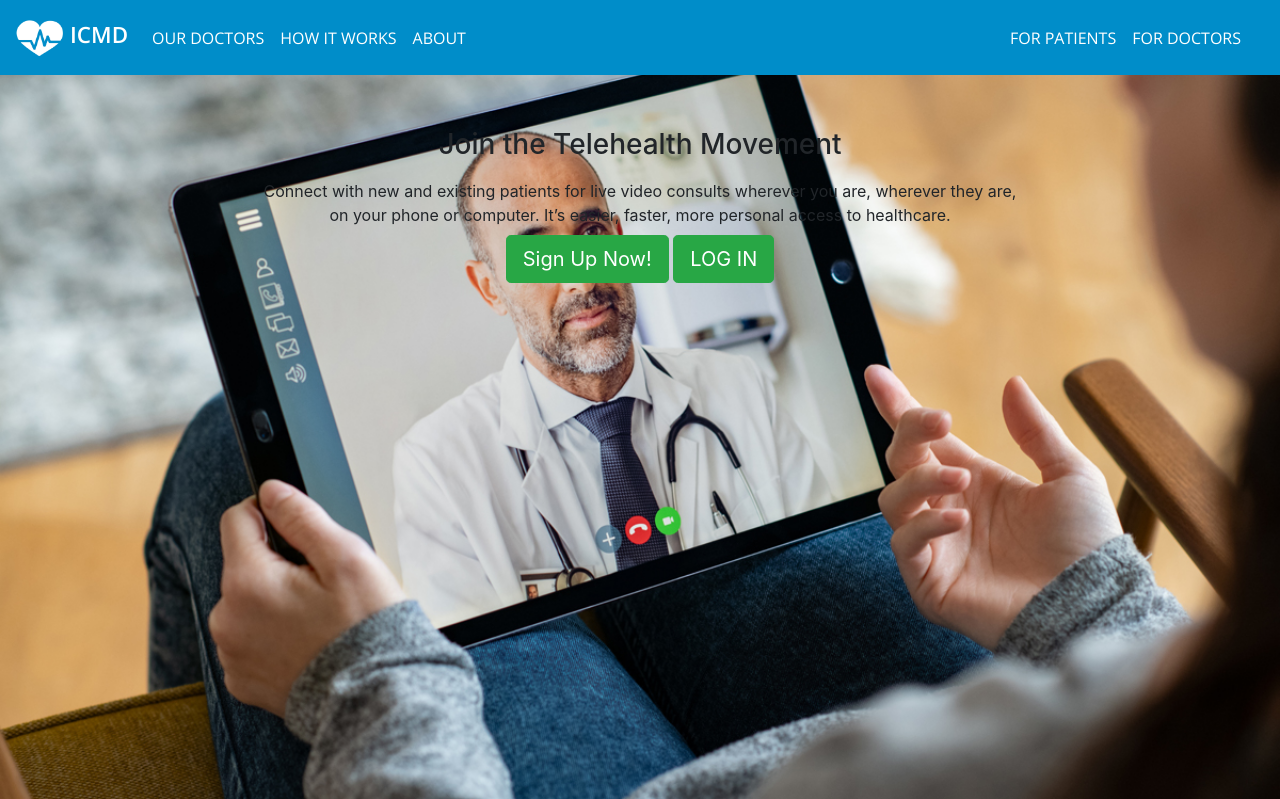
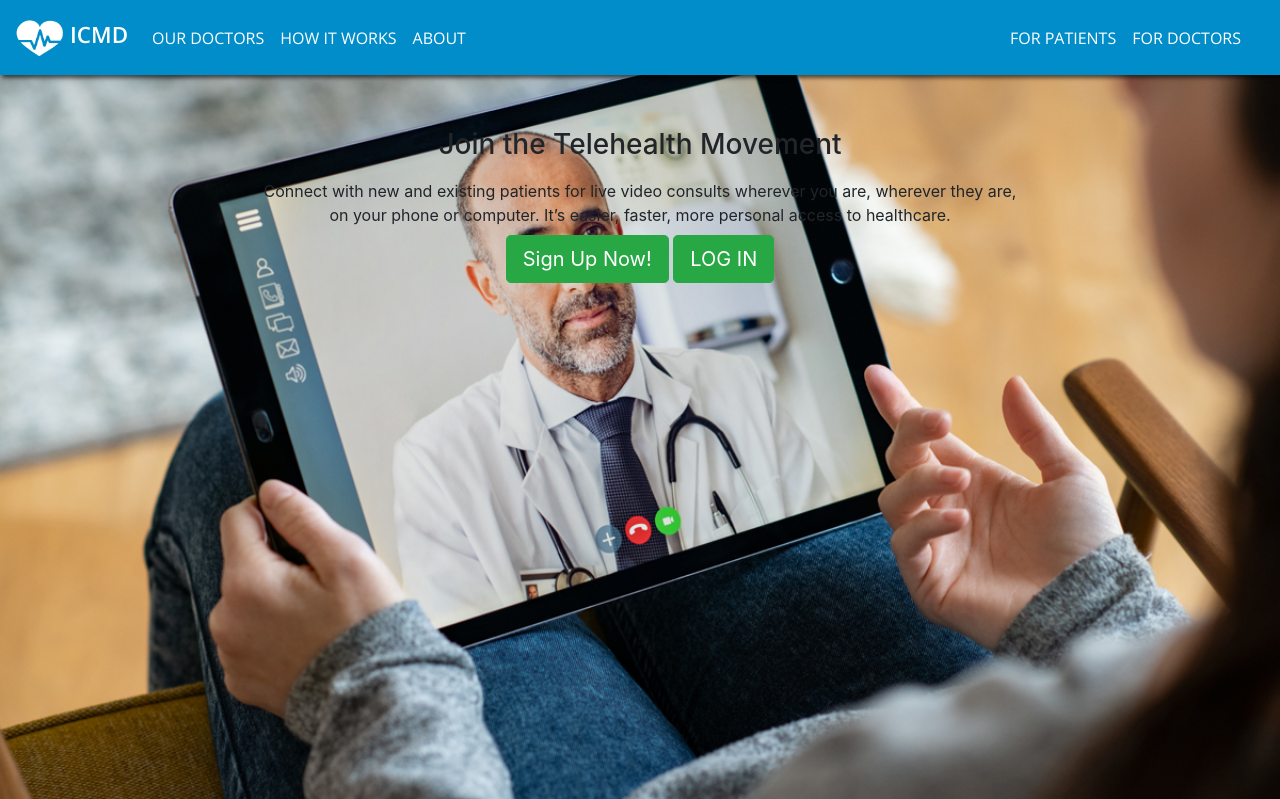
Before and after one commit to sha337/ICMD, a Node server app: page /doctor in a window 1280 px wide. Shown: the top 799 px of the page. Run offline with Node 20, Linux system fonts and the light colour scheme; some libraries are stand-ins or nearby versions; some web fonts are replaced.

Commit message:
shadow added under the navbar

```diff
--- a/views/partials/header.ejs
+++ b/views/partials/header.ejs
@@ -62,7 +62,7 @@
 
 
         <!-- Navbar Starts-------------------------- -->
-        <nav class="navbar fixed-top navbar-expand-lg navbar-dark">
+        <nav class="navbar fixed-top navbar-expand-lg navbar-dark" style="box-shadow:2px 3px 4px rgba(0,0,0,0.6)">
             <div class="container">
                 <a class="navbar-brand" href="/" style=" font-size: 1.4rem;color:white"><img src="/imgs/logo/white-heart.png" alt="" style="height: 40px; width: 50px; margin-right: 5px; margin-top: 0;"class="d-inline-block align-top"><span style="color:white">ICMD</a>
                 <button class="navbar-toggler" type="button" data-toggle="collapse" data-target="#navbarTogglerDemo02" aria-controls="navbarTogglerDemo02" aria-expanded="false" aria-label="Toggle navigation" style="color: white;">
```
